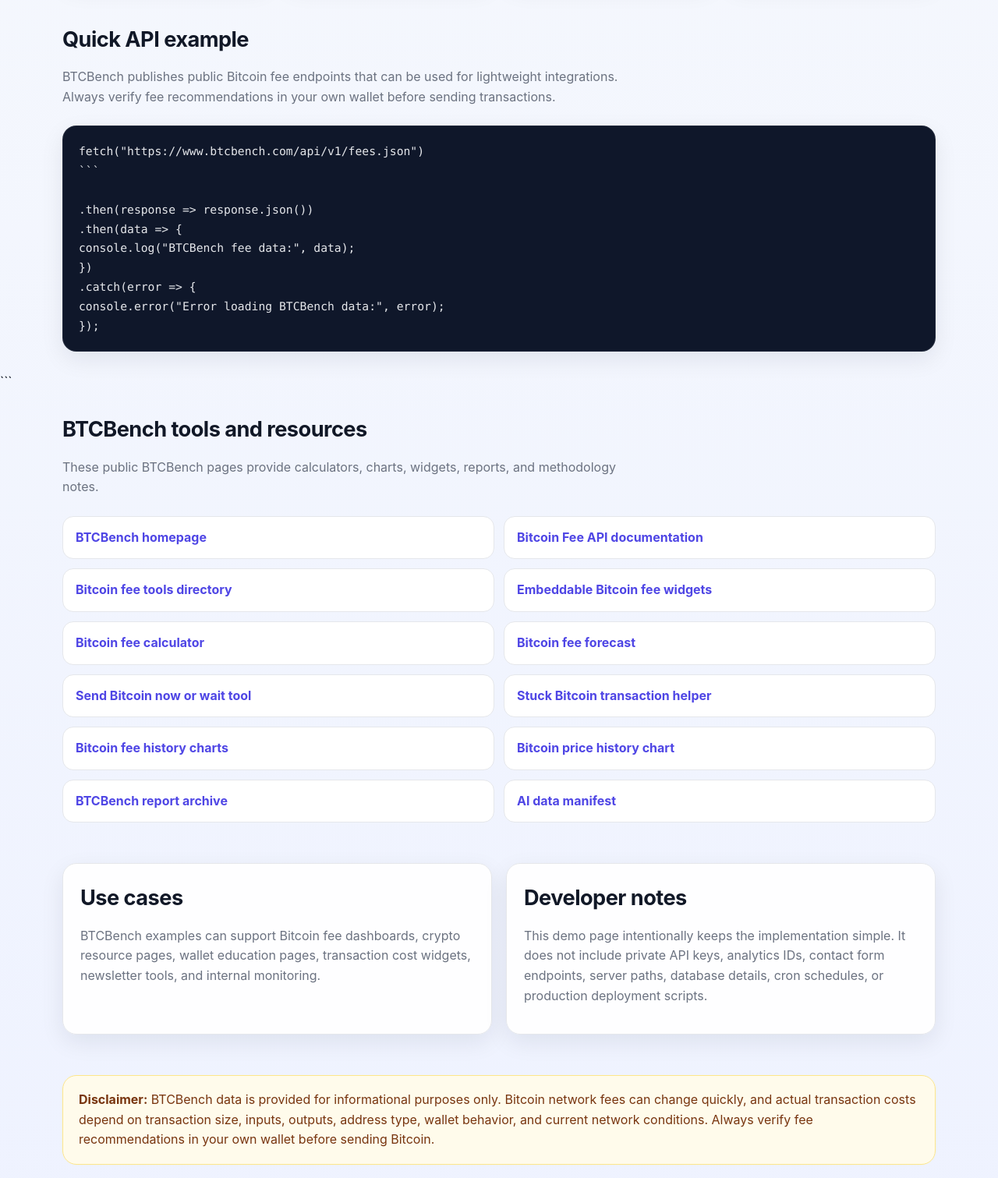
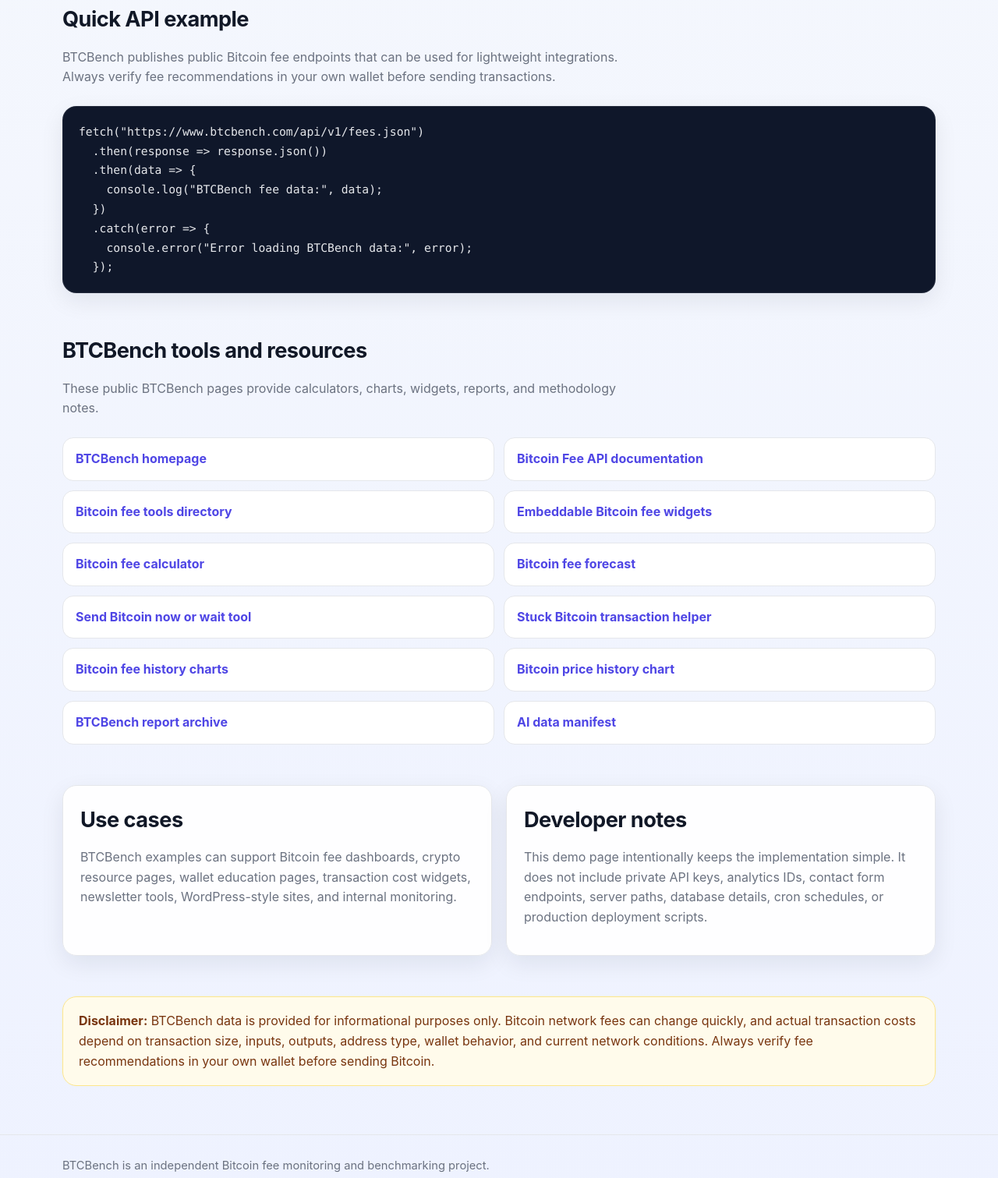
Before and after one commit to btcbench-com/btcbench-api-examples, a plain HTML site: page index.html in a window 1280 px wide. Shown: the part 1102-2613 px from the top of the page at 78% size. Drawn offline with Linux system fonts and the light colour scheme.

Commit message:
Update index.html

````diff
--- a/index.html
+++ b/index.html
@@ -1,5 +1,4 @@
 <!DOCTYPE html>
-
 <html lang="en">
 <head>
   <meta charset="UTF-8">
@@ -308,7 +307,6 @@
       }
     }
   </style>
-
 </head>
 
 <body>
@@ -323,16 +321,14 @@
         <span>BTCBench API Examples</span>
       </a>
 
-```
       <nav class="nav-links" aria-label="Primary navigation">
         <a href="https://www.btcbench.com/">BTCBench</a>
         <a href="https://www.btcbench.com/api-docs.html">API Docs</a>
         <a href="https://www.btcbench.com/tools.html">Tools</a>
+        <a href="https://www.btcbench.com/embed.html">Embed Widgets</a>
         <a href="https://github.com/btcbench-com/btcbench-api-examples">GitHub Repo</a>
       </nav>
     </div>
-```
-
   </header>
 
   <main>
@@ -340,12 +336,11 @@
       <div class="container">
         <div class="eyebrow">Free Bitcoin fee API examples</div>
 
-```
         <h1>Developer examples for Bitcoin fee data, widgets, and BTCBench tools.</h1>
 
         <p>
           This repository provides simple public examples for using BTCBench Bitcoin fee data in dashboards,
-      websites, crypto blogs, education pages, newsletters, and developer experiments.
+          websites, crypto blogs, education pages, newsletters, WordPress-style environments, and developer experiments.
         </p>
 
         <div class="cta-row">
@@ -401,17 +396,17 @@
 
         <div class="code-box">
           <pre><code>fetch("https://www.btcbench.com/api/v1/fees.json")
-```
-
-.then(response => response.json())
-.then(data => {
+  .then(response =&gt; response.json())
+  .then(data =&gt; {
     console.log("BTCBench fee data:", data);
   })
-.catch(error => {
+  .catch(error =&gt; {
     console.error("Error loading BTCBench data:", error);
-});</code></pre> </div> </div> </section>
+  });</code></pre>
+        </div>
+      </div>
+    </section>
 
-```
     <section class="section">
       <div class="container">
         <h2 class="section-title">BTCBench tools and resources</h2>
@@ -443,7 +438,8 @@
             <h2 class="section-title">Use cases</h2>
             <p>
               BTCBench examples can support Bitcoin fee dashboards, crypto resource pages,
-          wallet education pages, transaction cost widgets, newsletter tools, and internal monitoring.
+              wallet education pages, transaction cost widgets, newsletter tools, WordPress-style sites,
+              and internal monitoring.
             </p>
           </article>
 
@@ -468,8 +464,6 @@
         </div>
       </div>
     </section>
-```
-
   </main>
 
   <footer>
````
Lines whose indentation alone changed are shown as unchanged.
